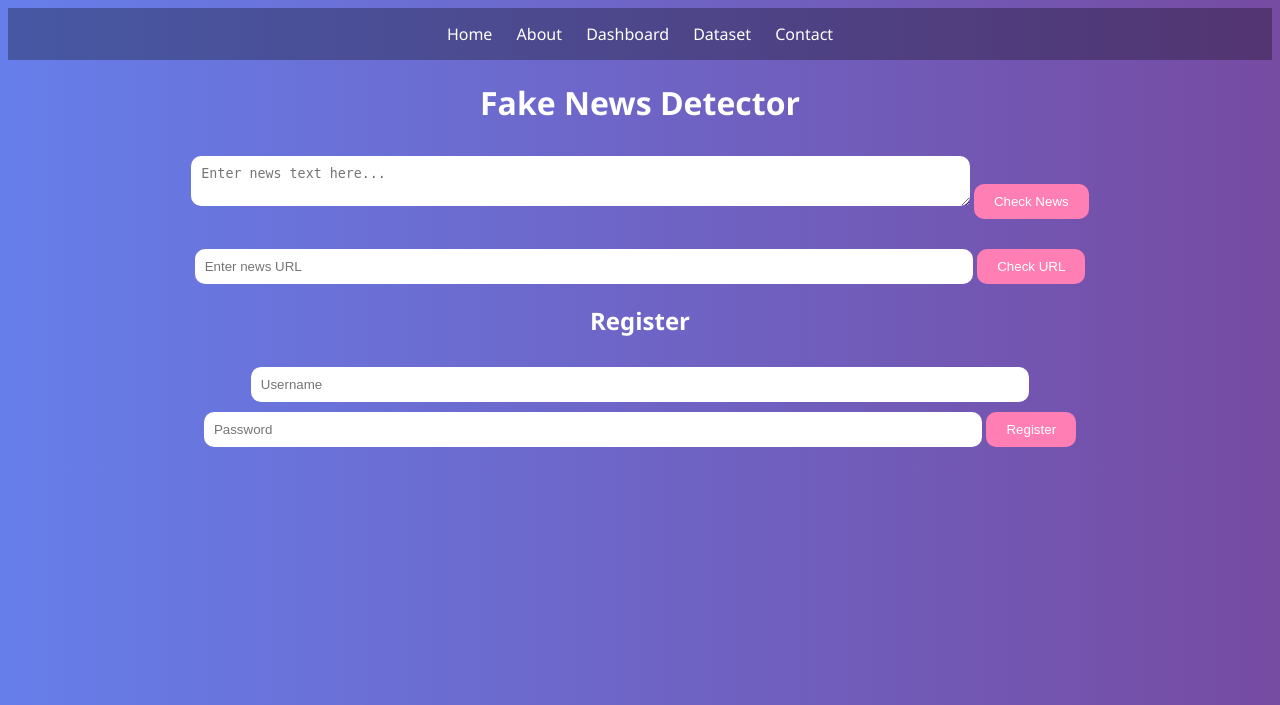
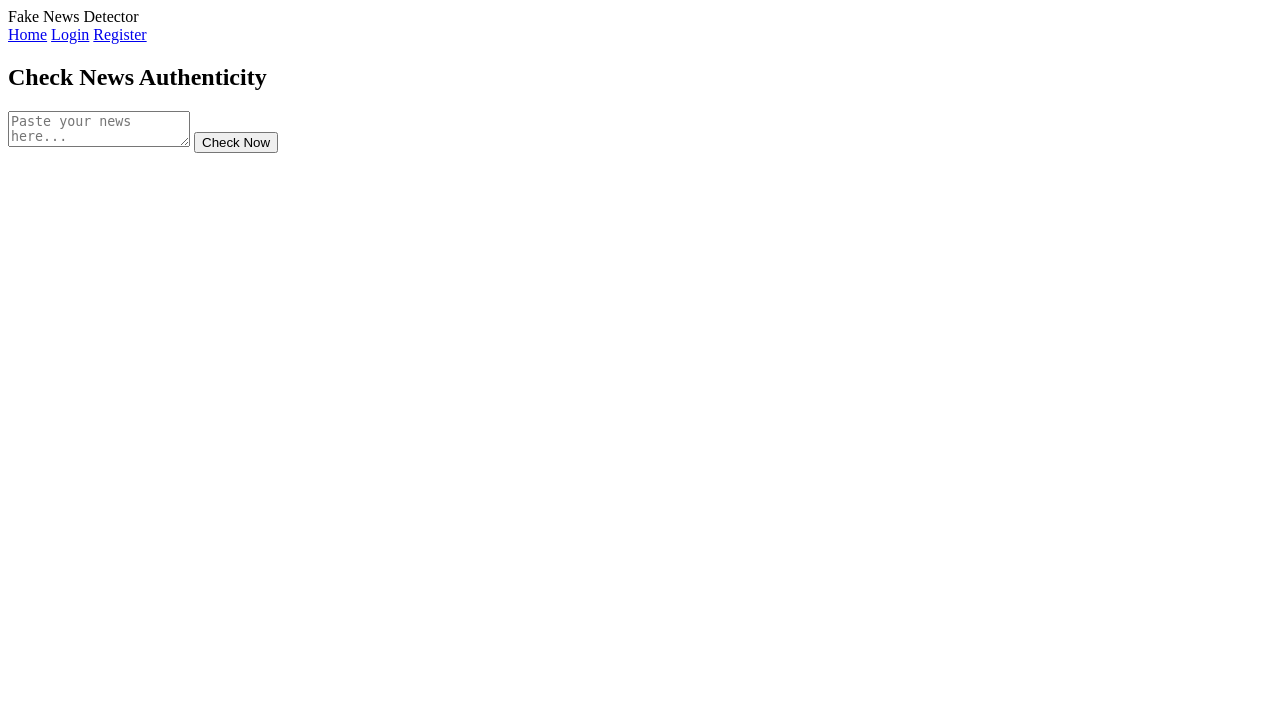
Before and after one commit to kusumakarananya-code/fake-news-detector, a Flask app: page / in a window 1280 px wide. Shown: the top 705 px of the page. Run offline with Flask 3, Linux system fonts and the light colour scheme; parts of the project's set-up code (start-up, migrations or seed data) failed here and were passed over.

Commit message:
Updated UI styling and separated login/register pages

```diff
--- a/static/style.css
+++ b/static/style.css
@@ -1,39 +1,90 @@
 body {
-  font-family: 'Segoe UI';
-  background: linear-gradient(to right, #667eea, #764ba2);
-  color: white;
-  text-align: center;
+    font-family: 'Poppins', sans-serif;
+    margin: 0;
+    background: linear-gradient(120deg,#4facfe,#00f2fe);
 }
 
-nav {
-  padding: 15px;
-  background: rgba(0,0,0,0.3);
+/* NAVBAR */
+
+.navbar {
+    display:flex;
+    justify-content:space-between;
+    align-items:center;
+    padding:15px 40px;
+    background:white;
+    box-shadow:0px 2px 10px rgba(0,0,0,0.1);
 }
 
-nav a {
-  margin: 10px;
-  color: white;
-  text-decoration: none;
+.logo {
+    font-size:22px;
+    font-weight:600;
 }
 
-textarea, input {
-  width: 60%;
-  padding: 10px;
-  border-radius: 10px;
-  border: none;
-  margin-top: 10px;
+.nav-links a {
+    text-decoration:none;
+    margin-left:20px;
+    color:#333;
+    font-weight:500;
 }
 
+/* MAIN CARD */
+
+.container {
+    display:flex;
+    justify-content:center;
+    align-items:center;
+    height:80vh;
+}
+
+.card {
+    background:white;
+    padding:40px;
+    border-radius:15px;
+    width:420px;
+    box-shadow:0px 8px 25px rgba(0,0,0,0.2);
+}
+
+/* INPUTS */
+
+textarea {
+    width:100%;
+    height:140px;
+    border-radius:10px;
+    border:1px solid #ccc;
+    padding:12px;
+}
+
+input {
+    width:100%;
+    padding:12px;
+    margin-top:10px;
+    border-radius:10px;
+    border:1px solid #ccc;
+}
+
+/* BUTTON */
+
 button {
-  padding: 10px 20px;
-  border-radius: 10px;
-  background: #ff7eb3;
-  color: white;
-  border: none;
-  margin-top: 10px;
-  cursor: pointer;
+    width:100%;
+    padding:12px;
+    border:none;
+    border-radius:10px;
+    margin-top:15px;
+    background:linear-gradient(120deg,#4facfe,#00f2fe);
+    color:white;
+    font-size:16px;
+    cursor:pointer;
+    transition:.3s;
 }
 
 button:hover {
-  background: #ff4e8a;
+    transform:scale(1.05);
 }
+
+/* RESULT TEXT */
+
+.result {
+    margin-top:15px;
+    text-align:center;
+    font-weight:bold;
+}
--- a/templates/index.html
+++ b/templates/index.html
@@ -1,73 +1,52 @@
 <!DOCTYPE html>
-<html>
+<html lang="en">
 <head>
-    <title>Fake News Detector</title>
+<meta charset="UTF-8">
+<meta name="viewport" content="width=device-width, initial-scale=1.0">
+<title>Fake News Detector</title>
 
-    <link rel="stylesheet"
-          href="{{ url_for('static', filename='style.css') }}">
+<!-- Google Font -->
+<link href="https://fonts.googleapis.com/css2?family=Poppins:wght@300;400;600&display=swap" rel="stylesheet">
+
+
 </head>
 
 <body>
 
-<nav>
-  <a href="/">Home</a>
-  <a href="/about">About</a>
-  <a href="/dashboard">Dashboard</a>
-  <a href="/dataset">Dataset</a>
-  <a href="/contact">Contact</a>
-</nav>
+<div class="navbar">
+<div class="logo">Fake News Detector</div>
+<div class="nav-links">
+<a href="/">Home</a>
+<a href="/login">Login</a>
+<a href="/register">Register</a>
+</div>
+</div>
 
-
-<h1>Fake News Detector</h1>
-
-
-<!-- NEWS CHECK -->
-<textarea id="newsInput"
-placeholder="Enter news text here..."></textarea>
-
-<button onclick="checkNews()">Check News</button>
-
-
-<h2 id="predictionResult"></h2>
-<h3 id="confidenceResult"></h3>
-
-
-
-<!-- URL CHECK -->
-<input id="urlInput"
-placeholder="Enter news URL">
-
-<button onclick="checkURL()">Check URL</button>
-
-<h2 id="urlResult"></h2>
-
-
-
-<!-- REGISTER -->
-<h2>Register</h2>
-
-<input id="regUser"
-placeholder="Username">
-
-<input id="regPass"
-type="password"
-placeholder="Password">
-
-<button onclick="registerUser()">Register</button>
-
-<h3 id="registerResult"></h3>
-
-
+<div class="container">
+<div class="card">
+<h2>Check News Authenticity</h2>
+<textarea placeholder="Paste your news here..."></textarea>
+<button onclick="predictNews()">Check Now</button>
+<div class="result" id="result"></div>
+</div>
+</div>
 
 <script>
 
-async function checkNews(){
+async function predictNews(){
 
-const news =
-document.getElementById("newsInput").value;
+let news =
+document.querySelector("textarea").value;
+
+let resultBox =
+document.getElementById("result");
+
+resultBox.innerHTML =
+"🔍 Checking authenticity...";
 
 
-const response = await fetch("/predict", {
+let response =
+await fetch("/predict",{
 
 method:"POST",
 
@@ -82,93 +61,29 @@
 });
 
 
-const result =
+let data =
 await response.json();
 
 
-document.getElementById("predictionResult").innerHTML =
-result.prediction;
+resultBox.innerHTML =
+data.prediction + " (" + data.confidence + "% confidence)";
 
 
-document.getElementById("confidenceResult").innerHTML =
-"Confidence: " + result.confidence + "%";
+if(data.prediction=="Fake News"){
+
+resultBox.style.color="red";
 
 }
 
+else{
 
-
-async function checkURL(){
-
-const url =
-document.getElementById("urlInput").value;
-
-
-const response = await fetch("/check_url",{
-
-method:"POST",
-
-headers:{
-"Content-Type":"application/json"
-},
-
-body:JSON.stringify({
-url:url
-})
-
-});
-
-
-const result =
-await response.json();
-
-
-document.getElementById("urlResult").innerHTML =
-result.prediction;
+resultBox.style.color="green";
 
 }
-
-
-
-async function registerUser(){
-
-const username =
-document.getElementById("regUser").value;
-
-
-const password =
-document.getElementById("regPass").value;
-
-
-const response =
-await fetch("/register",{
-
-method:"POST",
-
-headers:{
-"Content-Type":"application/json"
-},
-
-body:JSON.stringify({
-
-username:username,
-password:password
-
-})
-
-});
-
-
-const result =
-await response.json();
-
-
-document.getElementById("registerResult").innerHTML =
-result.msg;
 
 }
 
 </script>
 
-
 </body>
 </html>
```
Also changed, not shown: templates/login.html (+126 -12 lines), templates/register.html (added, +103 -0 lines).
